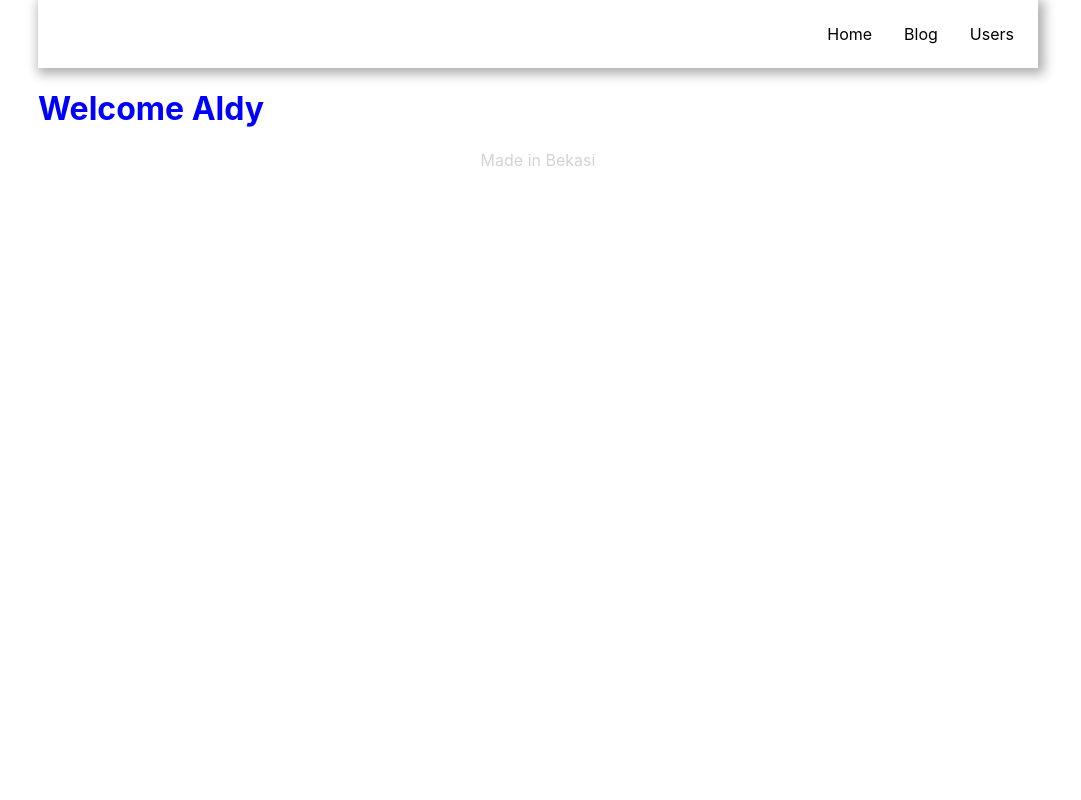
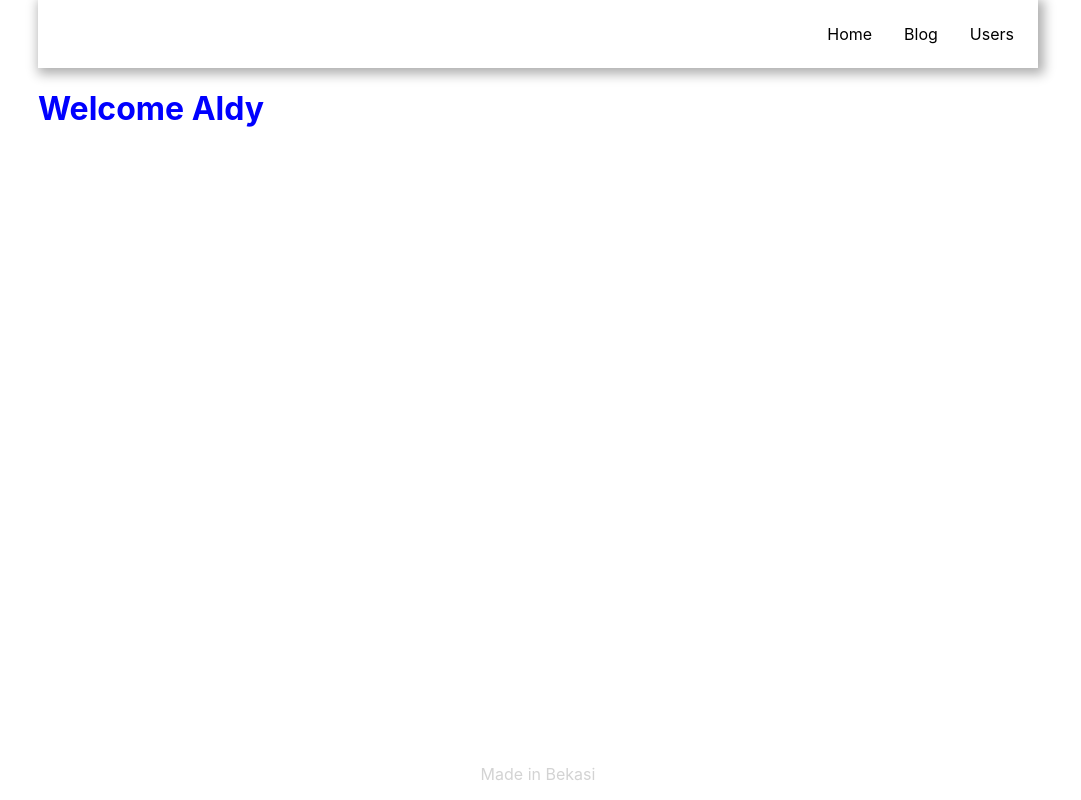
Before and after one commit to Aldycky1/basic-nextjs, a Next.js app: page / in a window 1280 px wide. Shown: the whole page, without its empty margins (102-1183 px from the left). Built offline with nearby package versions, Linux system fonts and the light colour scheme.

Commit message:
membuat layout page

```diff
--- /dev/null
+++ b/components/Layout/Layout.module.css
@@ -0,0 +1,9 @@
+.container {
+  height: 100%;
+  display: flex;
+  flex-direction: column;
+}
+
+.content {
+  flex: 1;
+}
--- /dev/null
+++ b/components/Layout/index.tsx
@@ -0,0 +1,19 @@
+import { ReactNode } from "react";
+import Footer from "../Footer";
+import Header from "../Header";
+import styles from "./Layout.module.css";
+
+interface LayoutProps {
+  children: ReactNode;
+}
+
+export default function Layout(props: LayoutProps) {
+  const { children } = props;
+  return (
+    <div className={styles.container}>
+      <Header />
+      <div className={styles.content}>{children}</div>
+      <Footer />
+    </div>
+  );
+}
--- a/pages/blog.tsx
+++ b/pages/blog.tsx
@@ -1,8 +1,10 @@
+import Layout from "../components/Layout";
+
 export default function Blog() {
   return (
-    <div>
+    <Layout>
       {/* tidak akan pernah ter apply krn tidak diimport*/}
       <p className="title-homepage">Blog Page</p>
-    </div>
+    </Layout>
   );
 }
--- a/pages/index.tsx
+++ b/pages/index.tsx
@@ -1,16 +1,13 @@
 import type { NextPage } from "next";
+import Layout from "../components/Layout";
 import styles from "../styles/Home.module.css";
-import Header from "../components/Header";
-import Footer from "../components/Footer";
 
 const Home: NextPage = () => {
   return (
-    <>
-      <Header />
+    <Layout>
       {/* styles using module css */}
       <h1 className={styles["title-homepage"]}>Welcome Aldy</h1>
-      <Footer />
-    </>
+    </Layout>
   );
 };
 
--- a/pages/users/index.tsx
+++ b/pages/users/index.tsx
@@ -1,7 +1,11 @@
+import Layout from "../../components/Layout";
+
 export default function Users() {
   return (
     <div>
-      <p>Users Page</p>
+      <Layout>
+        <p>Users Page</p>
+      </Layout>
     </div>
   );
 }
--- a/styles/globals.css
+++ b/styles/globals.css
@@ -6,6 +6,7 @@
     Ubuntu, Cantarell, Fira Sans, Droid Sans, Helvetica Neue, sans-serif;
   max-width: 1000px;
   margin: auto;
+  height: 100%;
 }
 
 a {
@@ -17,7 +18,6 @@
   box-sizing: border-box;
 }
 
-/* global css */
-.title {
-  color: red;
+#__next {
+  height: 100%;
 }
```
